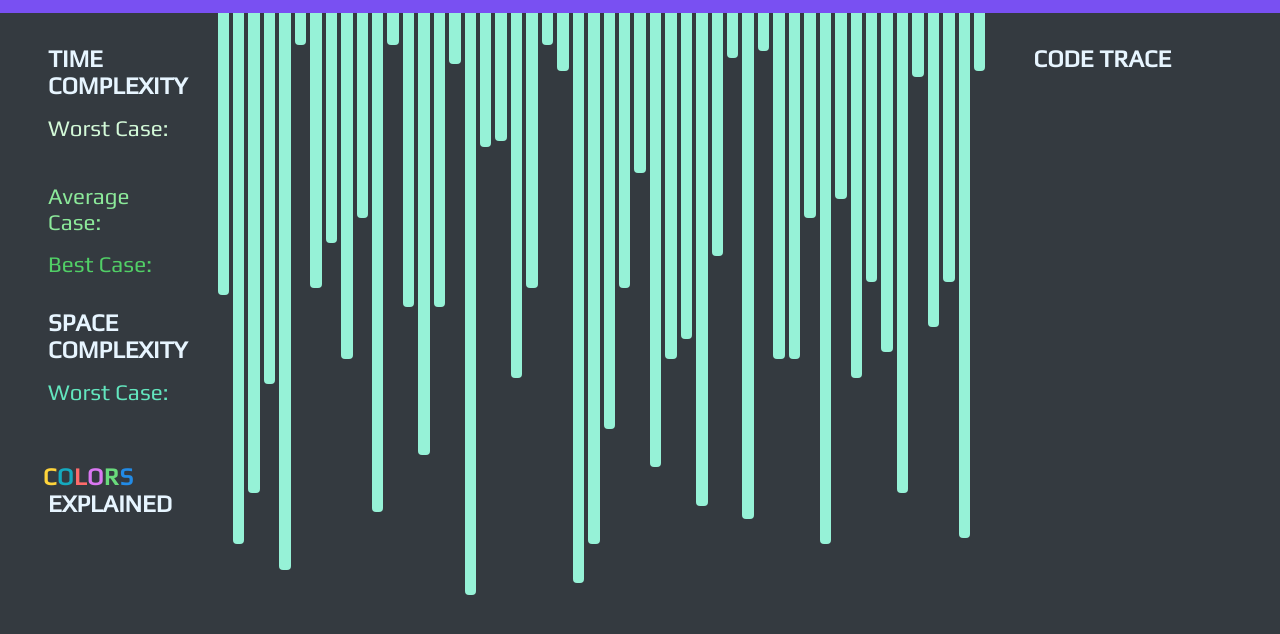
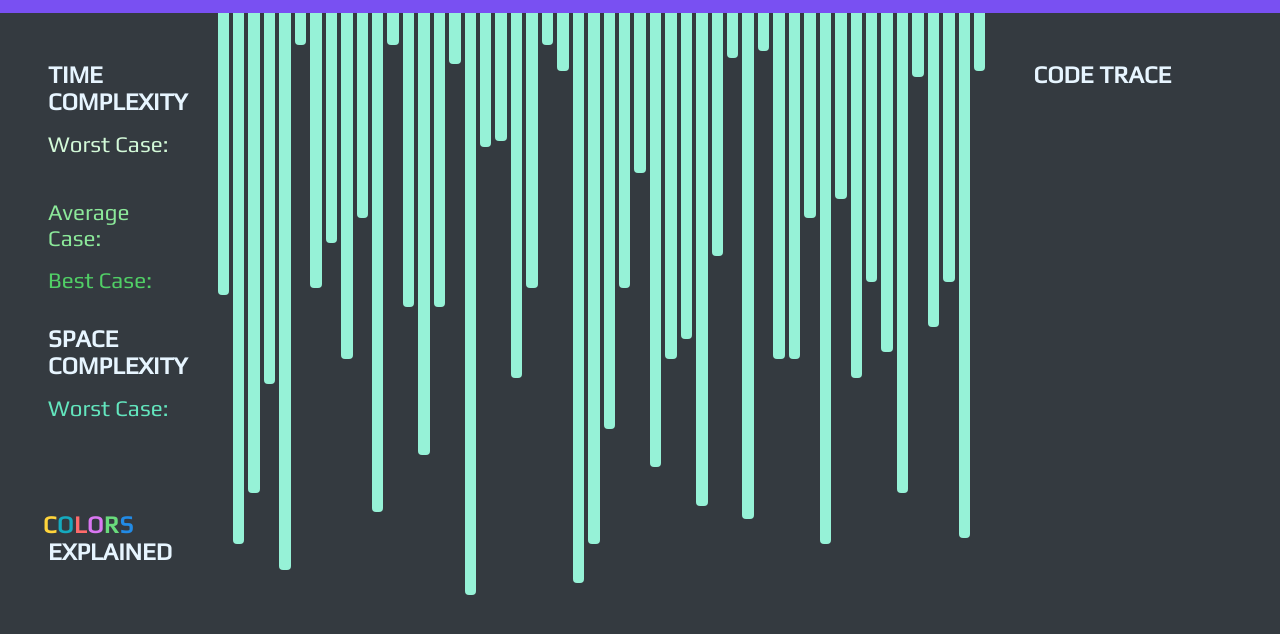
Before and after one commit to zhao-zihan/sorting-algorithm-visualizer, a plain HTML site: page index.html in a window 1280 px wide. Shown: the part 94-728 px from the top of the page. Drawn offline with Linux system fonts and the light colour scheme.

Commit message:
Add styling for code trace section

```diff
--- a/css/styles.css
+++ b/css/styles.css
@@ -129,11 +129,11 @@ span {
 }
 
 .complexity {
-  margin-top: 2rem;
+  margin-top: 3rem;
   display: flex;
   flex-direction: column;
   gap: 2rem;
-  margin-bottom: 2rem;
+  margin-bottom: 4rem;
 }
 
 .complexity-title {
@@ -258,7 +258,7 @@ span {
 }
 
 .code-trace {
-  margin-top: 2rem;
+  margin-top: 3rem;
   padding: 0 0 0 3rem;
 }
 
@@ -273,7 +273,7 @@ span {
   flex-direction: column;
   gap: 0.5rem;
   background-color: #d0bfff;
-  width: 85%;
+  width: 90%;
   padding: 1rem 0;
   border-radius: 8px;
 }
```
